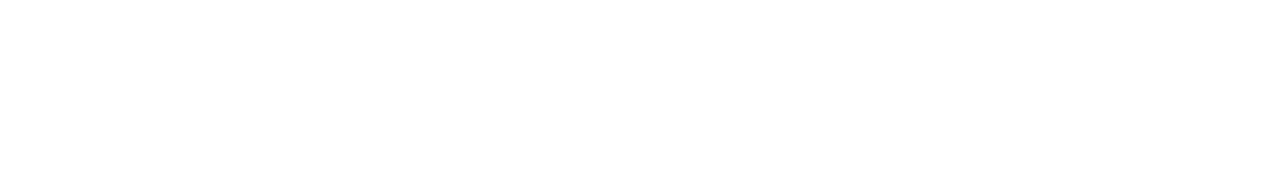
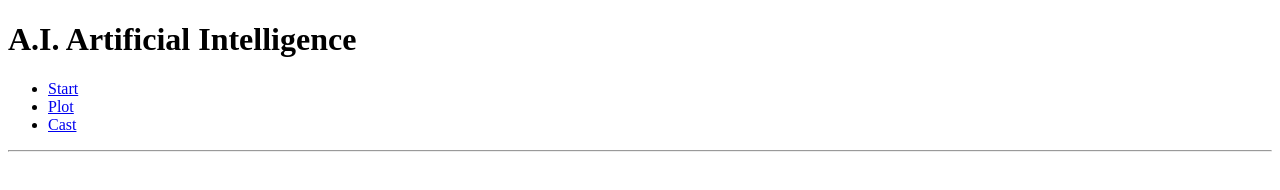
Before and after one commit to Madbennycrazy/Hemsida, a plain HTML site: page index.html in a window 1280 px wide. Drawn offline with Linux system fonts and the light colour scheme.

Commit message:
lagt till en menu

```diff
--- a/index.html
+++ b/index.html
@@ -13,7 +13,22 @@
   </head>
 
   <body> <!-- HTML content to show to users -->
+    <header>
+      <h1>A.I. Artificial Intelligence</h1>
+      <nav>
+          <ul>
+              <li><a href="index.html">Start</a></li>
+              <li><a href="Plot.html">Plot</a></li>
+              <li><a href="Cast.html">Cast</a></li>
+          </ul>
+      </nav>
+    </header>
+    <main>
 
+    </main>
+    <footer>
+      <hr>
+    </footer>
   </body>
 
 </html>
```
Also changed, not shown: Plot.html (+7 -0 lines).
